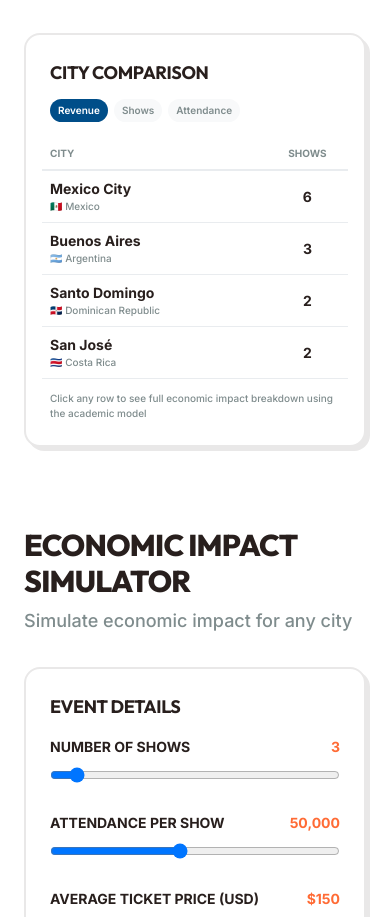
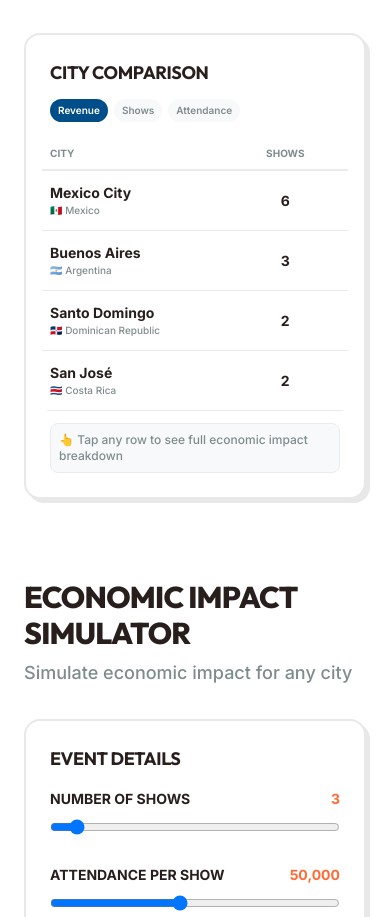
Before and after one commit to ines-adn/badbunny-economic-impact, a React (Vite) app in the folder frontend/: page / in a window 390 px wide. Shown: the part 7000-7917 px from the top of the page. Built offline with nearby package versions, Linux system fonts and the light colour scheme.

Commit message:
fix on cities

```diff
--- a/frontend/src/components/Section3_TourCities/TourCitiesSection.jsx
+++ b/frontend/src/components/Section3_TourCities/TourCitiesSection.jsx
@@ -246,8 +246,8 @@ export function TourCitiesSection() {
           </div>
         </div>
 
-        <div className="overflow-x-auto -mx-2 md:mx-0">
-          <table className="w-full min-w-[600px]">
+        <div className="overflow-x-auto -mx-2 md:mx-0 rounded-lg">
+          <table className="w-full min-w-[550px] md:min-w-[600px]">
             <thead>
               <tr className="border-b-2 border-[#E9ECEF]">
                 <th className="text-left py-2 md:py-3 px-2 text-[10px] md:text-xs font-bold uppercase text-[#7F8C8D]">City</th>
@@ -262,26 +262,26 @@ export function TourCitiesSection() {
               {sortedCities.map(city => (
                 <tr
                   key={city.id}
-                  className="border-b border-[#E9ECEF] cursor-pointer transition-colors active:bg-[#F8F9FA] md:hover:bg-[#F8F9FA]"
+                  className="border-b border-[#E9ECEF] cursor-pointer transition-all active:bg-[#F8F9FA] active:scale-[0.99] md:hover:bg-[#F8F9FA]"
                   onClick={() => setSelectedCity(city)}
                 >
-                  <td className="py-2 md:py-4 px-2">
+                  <td className="py-3 md:py-4 px-2">
                     <div>
                       <p className="font-bold text-sm md:text-base">{city.city}</p>
                       <p className="text-[10px] md:text-xs text-[#7F8C8D]">{city.country}</p>
                     </div>
                   </td>
-                  <td className="text-center font-bold text-sm md:text-base px-1">{city.shows}</td>
-                  <td className="text-right font-bold text-[#FF6B35] text-xs md:text-base px-1">
+                  <td className="py-3 md:py-4 text-center font-bold text-sm md:text-base px-1">{city.shows}</td>
+                  <td className="py-3 md:py-4 text-right font-bold text-[#FF6B35] text-xs md:text-base px-1">
                     {city.revenue ? formatCurrency(city.revenue, true) : '-'}
                   </td>
-                  <td className="text-right font-bold text-sm md:text-base px-1 hidden sm:table-cell">
+                  <td className="py-3 md:py-4 text-right font-bold text-sm md:text-base px-1 hidden sm:table-cell">
                     {city.attendance ? city.attendance.toLocaleString() : '-'}
                   </td>
-                  <td className="text-center px-1">
+                  <td className="py-3 md:py-4 text-center px-1">
                     <DataQualityBadge quality={city.dataQuality} />
                   </td>
-                  <td className="text-center px-1">
+                  <td className="py-3 md:py-4 text-center px-1">
                     <svg className="w-4 h-4 md:w-5 md:h-5 text-[#7F8C8D] inline" fill="none" viewBox="0 0 24 24" stroke="currentColor">
                       <path strokeLinecap="round" strokeLinejoin="round" strokeWidth={2} d="M9 5l7 7-7 7" />
                     </svg>
@@ -292,9 +292,11 @@ export function TourCitiesSection() {
           </table>
         </div>
 
-        <p className="text-[10px] md:text-xs text-[#7F8C8D] mt-3 md:mt-4">
-          Click any row to see full economic impact breakdown using the academic model
-        </p>
+        <div className="mt-3 md:mt-4 p-2 md:p-3 rounded-lg bg-[#F8F9FA] border border-[#E9ECEF]">
+          <p className="text-xs md:text-sm text-[#7F8C8D] font-medium">
+            👆 <span className="md:hidden">Tap</span><span className="hidden md:inline">Click</span> any row to see full economic impact breakdown
+          </p>
+        </div>
       </div>
 
       {/* Modal */}
```
